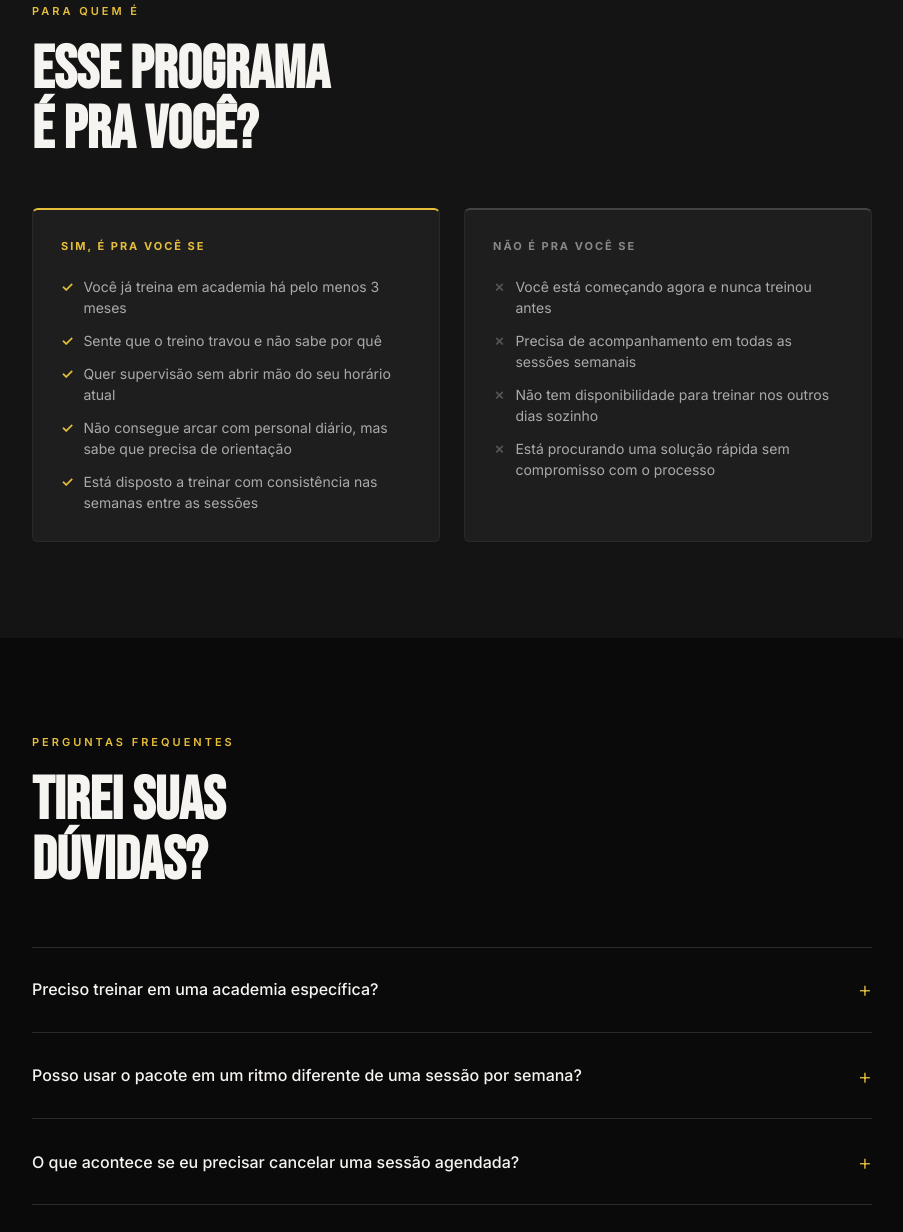
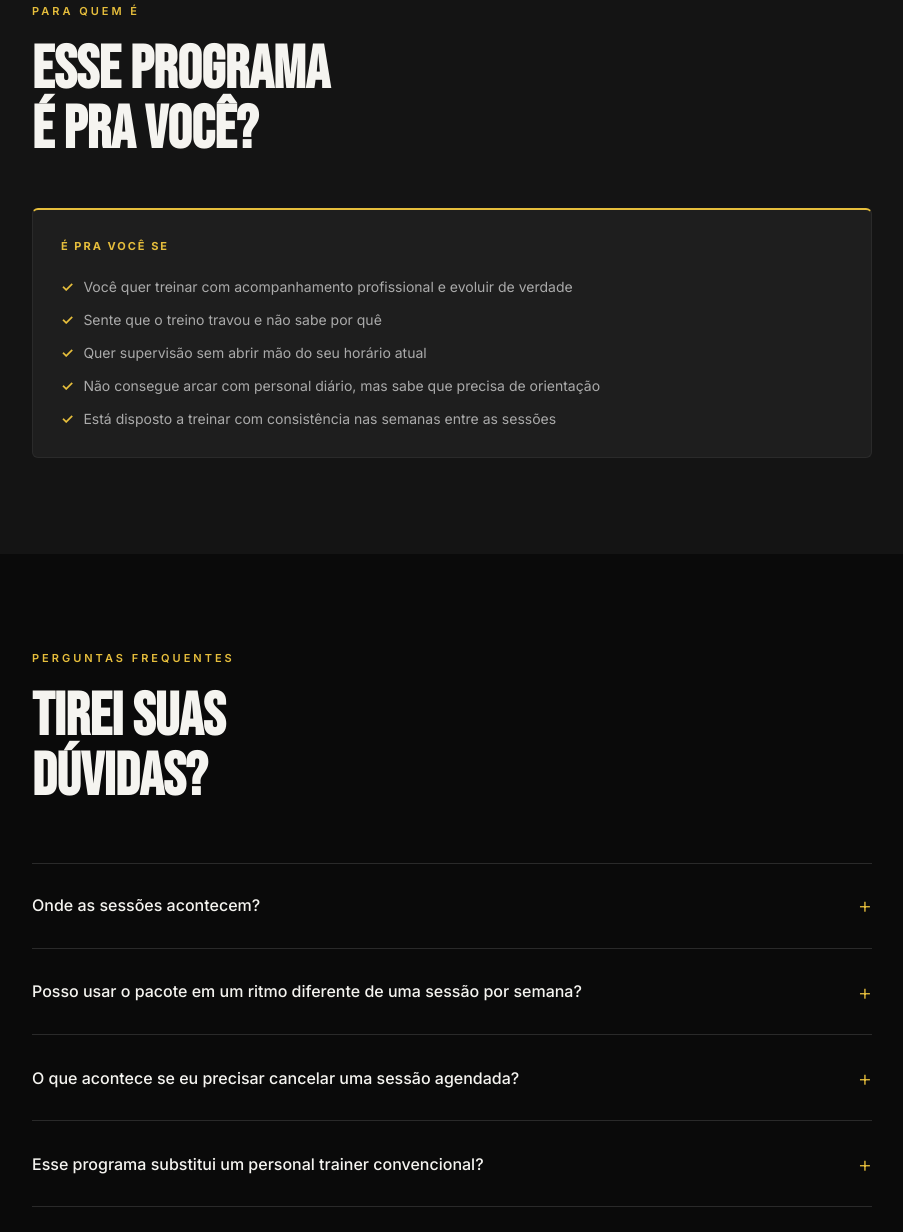
Before and after one commit to thiagorri/consultoria-vip, a plain HTML site: page index.html in a window 1280 px wide. Shown: the part 4779-6011 px from the top of the page, without its empty margins (188-1091 px from the left). Drawn offline with Linux system fonts and the light colour scheme.

Commit message:
Update index.html

```diff
--- a/index.html
+++ b/index.html
@@ -700,24 +700,15 @@
     <p class="section-label">Para quem é</p>
     <h2 class="section-title">Esse programa<br>é pra você?</h2>
 
-    <div class="forwhom-grid">
+    <div class="forwhom-grid" style="grid-template-columns: 1fr;">
       <div class="forwhom-card yes">
-        <p class="forwhom-card-label">Sim, é pra você se</p>
+        <p class="forwhom-card-label">É pra você se</p>
         <ul>
-          <li>Você já treina em academia há pelo menos 3 meses</li>
+          <li>Você quer treinar com acompanhamento profissional e evoluir de verdade</li>
           <li>Sente que o treino travou e não sabe por quê</li>
           <li>Quer supervisão sem abrir mão do seu horário atual</li>
           <li>Não consegue arcar com personal diário, mas sabe que precisa de orientação</li>
           <li>Está disposto a treinar com consistência nas semanas entre as sessões</li>
-        </ul>
-      </div>
-      <div class="forwhom-card no">
-        <p class="forwhom-card-label">Não é pra você se</p>
-        <ul>
-          <li>Você está começando agora e nunca treinou antes</li>
-          <li>Precisa de acompanhamento em todas as sessões semanais</li>
-          <li>Não tem disponibilidade para treinar nos outros dias sozinho</li>
-          <li>Está procurando uma solução rápida sem compromisso com o processo</li>
         </ul>
       </div>
     </div>
@@ -732,8 +723,8 @@
 
     <div class="faq-list">
       <details>
-        <summary>Preciso treinar em uma academia específica?</summary>
-        <p class="faq-answer">Não. As sessões acontecem no local que for mais conveniente para você. Conversamos sobre isso no primeiro contato.</p>
+        <summary>Onde as sessões acontecem?</summary>
+        <p class="faq-answer">As sessões acontecem na <strong>Smartfit Estrada da Penal</strong>, em Porto Velho. É o local onde atendo todos os meus clientes.</p>
       </details>
       <details>
         <summary>Posso usar o pacote em um ritmo diferente de uma sessão por semana?</summary>
```
